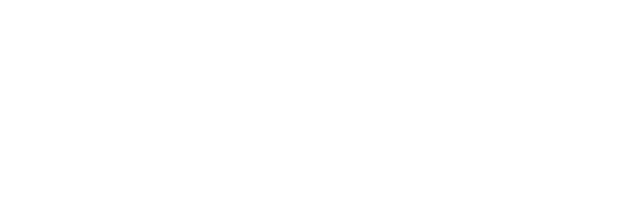
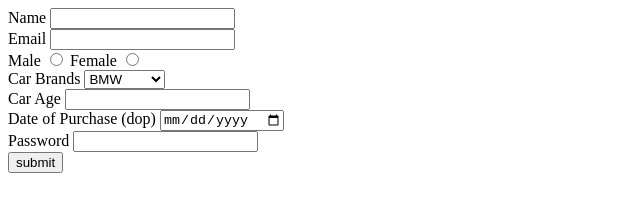
Before and after one commit to acciojob/car-insurance-form-wahidtamboli6723, a website: page main.html in a window 1280 px wide. Shown: the whole page, without its empty margins (0-640 px from the left). Drawn offline with Linux system fonts and the light colour scheme.

Commit message:
created a submission

```diff
--- a/main.html
+++ b/main.html
@@ -11,6 +11,50 @@
     <script type="text/javascript" src="./script.js">
 </script>
 
+
+<form>
+
+	<label for="name" >Name</label>
+	<input id="name" type="text" required > <br>
+
+	<label for ="Email" >Email</label>
+	<input id="Email" type="email" required ><br>
+
+
+	<label for="male">Male</label>
+	<input id="male" type="radio" name="gender" value="Male" required >
+
+	 <label for="female">Female</label>
+	<input  type="radio" id="female" name="gender" value="female" required ><br>
+
+
+
+	<label for="cars" >Car Brands</label>
+		<select id="cars">
+			<option>BMW</option>
+			<option>Audi</option>
+			<option>Mercedez</option>
+		</select><br>
+
+	 <label for="carage">Car Age</label>
+	<input id="carage" type="number" required ><br>
+
+	 <label for="dop">Date of Purchase (dop)</label>
+	<input id="dop" type="date" required ><br>
+
+	<label for="password" > Password </label>
+	<input id="password" type="password" required ><br>
+	<button type="submit">submit</button>
+
+
+
+</form>
+
+
+
+
+
+
 </body>
 
 </html>
```
